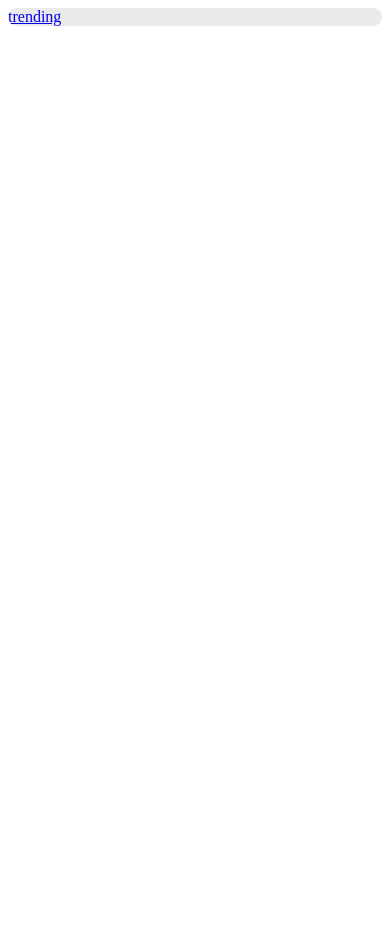
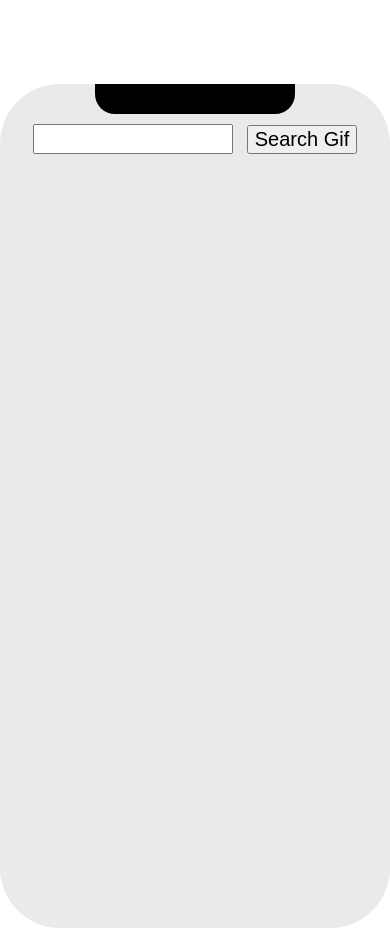
Before and after one commit to avinoamru/avinoamru.github.io, a website: page index.html in a window 390 px wide. Before the commit the page ends 844 px from the top, so only its background shows below. Drawn offline with nearby package versions, Linux system fonts and the light colour scheme.

Commit message:
updating code

```diff
--- a/index.html
+++ b/index.html
@@ -18,15 +18,18 @@
     </div>
 </div> -->
 
+<!-- <div class="iphone-border"> -->
 
-<main class="content-center iphone-screen" >
-
-    <a href="./pages/trending.html">trending</a>
-    <div class=" iphone-cam content-center"></div>
-    <div class="main-content content-center gifRows"></div>
+<main class=" iphone-screen center" >
+    <div class=" iphone-cam center"></div>
+    <div class="center gif-search">
+        <input type="search" id="search-box">
+        <button type="submit" id="search-button" onclick="searchGif()" >Search Gif</button>
+    </div>
+    <div class=" center iphone-content"></div>
 </main>
 
-
+<!-- </div>     -->
 
 
     <script src="https://code.jquery.com/jquery-3.4.1.slim.min.js" integrity="sha384-J6qa4849blE2+poT4WnyKhv5vZF5SrPo0iEjwBvKU7imGFAV0wwj1yYfoRSJoZ+n" crossorigin="anonymous"></script>
--- a/scripts/index.js
+++ b/scripts/index.js
@@ -1,7 +1,7 @@
 const APIKEY = "AEVsKgezUpfMqYSUoHJv9QTsPouuMCtt";
 
 function searchGif(){
-    const input = document.getElementById("searchInput");
+    const input = document.getElementById("search-box");
     let inputSearch = input.value;
 fetch (`http://api.giphy.com/v1/gifs/search?q=${inputSearch}&limit=12&offset=0&rating=G&lang=en`+`&api_key=${APIKEY}`)
 .then(response=> {
@@ -14,12 +14,12 @@ fetch (`http://api.giphy.com/v1/gifs/search?q=${inputSearch}&limit=12&offset=0&r
         console.log(data);
 
         $(document).ready(function () {
-            $("#gifRow").empty();
+            $("#.iphone-content").empty();
             for (let i =0; i < data.length; i++){
                 let embedUrl = data[i].embed_url;
                 // console.log(embedUrl);
 
-                $(".main-content").append(`<iframe src=${embedUrl} frameborder= 0  class= gifs content-center ></iframe>`);
+                $(".iphone-content").append(`<iframe src=${embedUrl} frameborder= 0  class= gifs content-center ></iframe>`);
 
 
 
--- a/scss/style.scss
+++ b/scss/style.scss
@@ -1,99 +1,101 @@
+*{
+    box-sizing: border-box;
+}
+
 /*==================
       Variables
-===================*/
+/*===================*/
 
-$iphoneCamColor: rgba(10, 10, 10, 0.842);
+// iphone screen
 $iphonScreenBackgroundColor: rgba(216, 216, 216, 0.541);
+$iponeScreenHeight: 800px;
+$iphoneScreenWidth: 450px;
 
-$iphoneCam-width:200px;
-$iphoneCam-height: 35px;
-$iphoneCam-radius: 0px 0px 20px 20px;
+// iphone cam
+$iphoneCamBackgroundColor: black;
+$iphoneCamWidth:200px;
+$iphoneCamHeight: 30px;
+$iphoneCamRadius: 0px 0px 20px 20px;
 
- *{
-     box-sizing: border-box !important;
- }
 
-.content-center{
+/*=====================
+      Global Classes
+======================*/
+.center {
     margin-left: auto;
     margin-right: auto;
 }
 
-  main {
-      margin-top: 10vh;
+
+
+/*=====================
+      Classes
+======================*/
 
 
 
-  }
 
+.iphone-screen{
 
-  @media only screen and (max-width: 600px){
+    border: 10px black solid;
+    border-radius: 60px ;
+    margin-top: 10vh;
+    height: $iponeScreenHeight;
+    width: $iphoneScreenWidth;
+    background-color: $iphonScreenBackgroundColor;
+    overflow: auto;
 
-
-    main {
-        margin-top: 0 !important;
-        width: 100%;
-        height: 100%;
+    .iphone-cam{
+        height: $iphoneCamHeight;
+        width: $iphoneCamWidth;
+        border-radius: $iphoneCamRadius;
+        background-color: $iphoneCamBackgroundColor;
 
     }
-
-    .iphone-cam{
-        display: none;
-    }
-
-    .iphone-screen{
-        height: 100% !important;
-        overflow: auto !important;
-        width: 100% !important;
-        background-color: $iphonScreenBackgroundColor !important;
-
-        border-radius: 15px 15px 15px 15px;
-
-         .main-content{
-          margin-top: 0px !important;
-          width: 80% !important;
-
-
-      }
-
-    }
-
-  }
-
-
-
-  @media only screen and (max-width: 800px){
-
-
-  }
-
-  @media only screen and (max-width: 1200){
-
-
-  }
-
-.iphone-screen{
-    height: 80vh;
-    overflow: auto;
-    width: 30vw;
-    background-color: $iphonScreenBackgroundColor;
-
-     .main-content{
-      margin-top: 100px;
-      width: 300px;
-
-
-  }
-
 }
-
 .iphone-screen::-webkit-scrollbar{
     display: none;
 }
 
-.iphone-cam{
-    width: $iphoneCam-width;
-    height: $iphoneCam-height;
-    background-color: $iphoneCamColor;
-    border-radius: $iphoneCam-radius;
+
+
+
+
+.gif-search {
+    text-align: center;
+    margin-top: 10px;
+    #search-box{
+        width: 200px;
+        font-size: 20px;
+        height: 30px;
+    }
+
+    #search-button{
+
+        margin-left: 10px;
+        font-size: 20px;
+    }
+}
+
+
+
+/*===============
+      Queries
+=================*/
+
+@media only screen and (max-width: 600px) {
+    .iphone-screen {
+
+        position: absolute;
+        left: 0;
+        top: 0;
+        border: none !important;
+        width: 100vw !important;
+        height: 100vh !important;
+
+
+    }
+
+
 
 }
```
Also changed, not shown: css/style.css.
